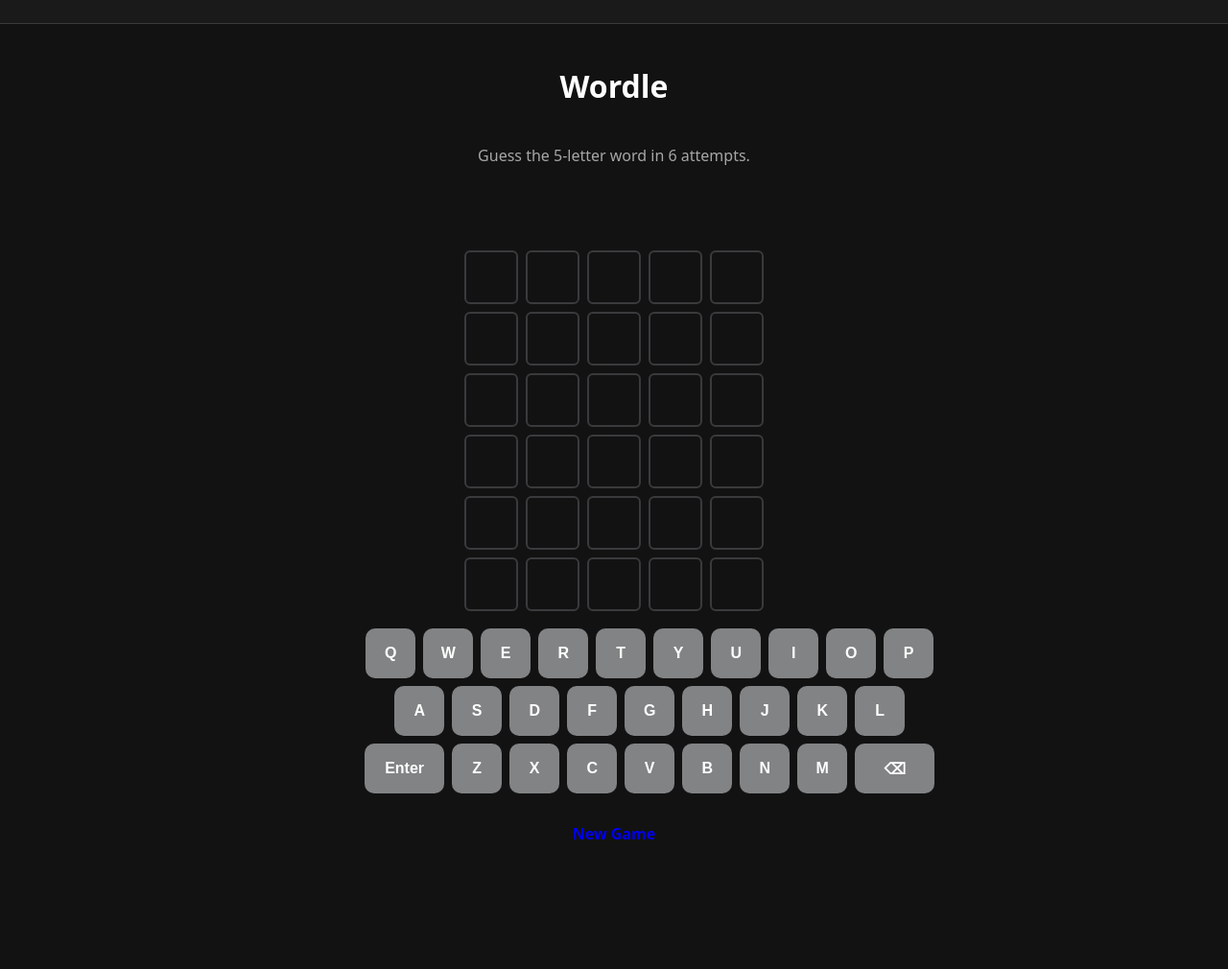
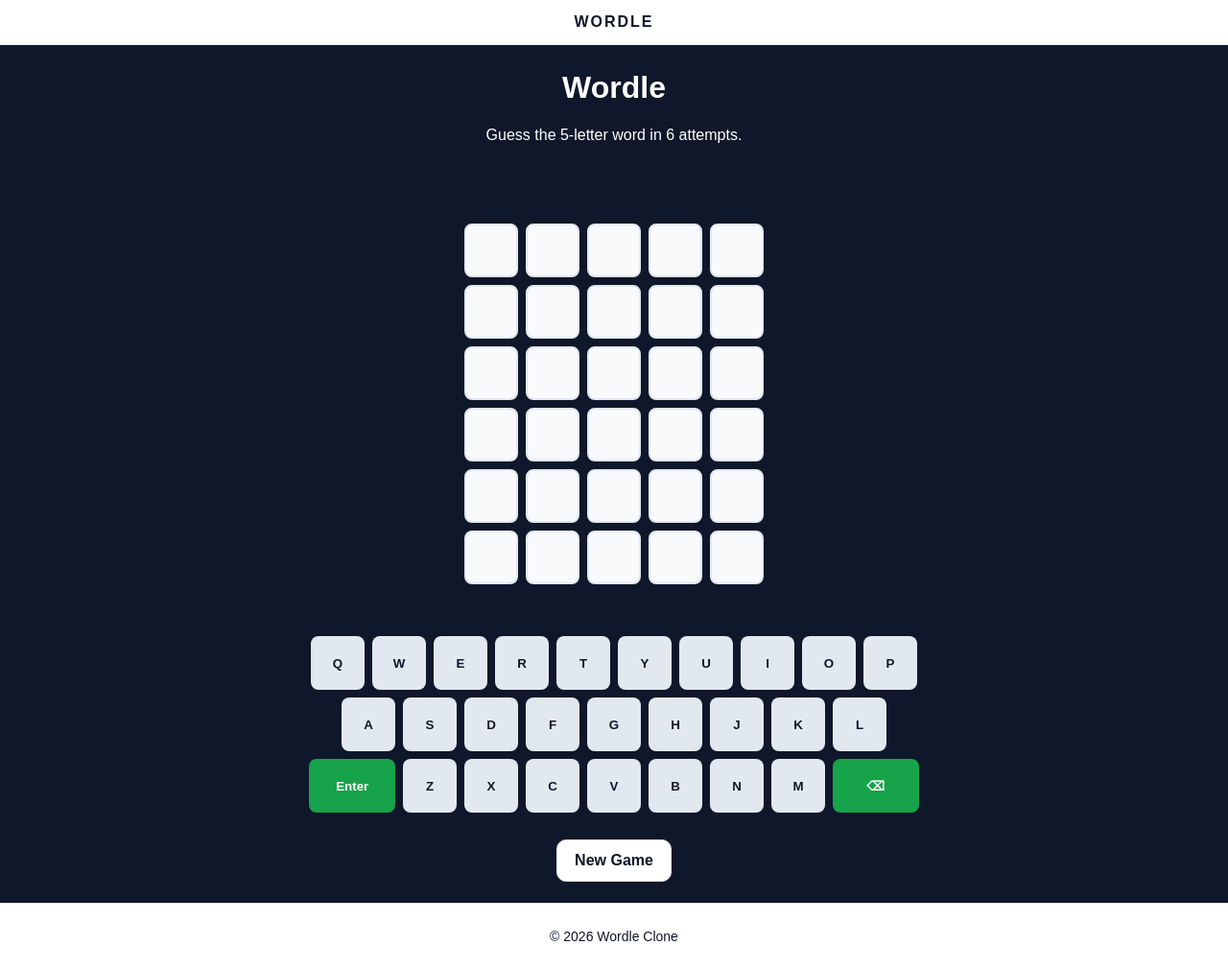
Before and after one commit to osman-AI-se/wordle-clone, a Flask app: page /game in a window 1280 px wide. Shown: the whole page at 96% size. Before the commit the page ends 875 px from the top, so only its background shows below. Run offline with Flask 3, Linux system fonts and the light colour scheme.

Commit message:
final styling of landing and game page

```diff
--- a/static/css/style.css
+++ b/static/css/style.css
@@ -1,184 +1,306 @@
-/* ---------- Base / Theme ---------- */
+/* =========================
+   THEME
+   ========================= */
 :root{
-  --bg: #121213;
-  --panel: #1a1a1b;
-  --text: #ffffff;
-  --muted: #a7a7a7;
-  --border: #3a3a3c;
+  --bg:#0f172a;
+  --panel:#ffffff;
+  --text:#0f172a;
+  --muted:#ffffff;
+  --border:#e2e8f0;
 
-  --empty: #121213;
-  --absent: #3a3a3c;
-  --present: #b59f3b;
-  --correct: #538d4e;
+  --absent:#94a3b8;
+  --present:#f59e0b;
+  --correct:#16a34a;
 
-  --radius: 10px;
+  --cell:56px;
+  --gap:8px;
 
-  --cell: 56px;
-  --gap: 8px;
+  --key-size:56px;
+  --key-gap:8px;
 
-  --key-size: 52px;
-  --key-gap: 8px;
+  --radius:12px;
 }
 
-*{ box-sizing: border-box; }
+*{ box-sizing:border-box; }
 
 body{
-  margin: 0;
-  font-family: system-ui, -apple-system, Segoe UI, Roboto, Arial, sans-serif;
+  margin:0;
+  font-family: Arial, sans-serif;
   background: var(--bg);
-  color: var(--text);
+  display:flex;
+  flex-direction:column;
+  min-height:100vh;
+  color:white;
 }
 
-/* ---------- Buttons ---------- */
-.btn{
-  display: inline-flex;
-  align-items: center;
-  justify-content: center;
-  padding: 12px 18px;
-  border-radius: 8px;
-  text-decoration: none;
-  font-weight: 700;
-  border: 1px solid transparent;
-  cursor: pointer;
+/* =========================
+   HEADER
+   ========================= */
+.header{
+  background:white;
+  color:var(--text);
+  padding:14px 0;
+  text-align:center;
+  border-bottom:1px solid var(--border);
 }
 
-.btn-primary{
-  background: var(--correct);
-  color: var(--text);
+.header-link{
+  color:var(--text);
+  text-decoration:none;
+  font-weight:900;
+  letter-spacing:2px;
+}
+/* =========================
+   FOOTER
+   ========================= */
+.footer{
+  background:white;
+  color:var(--text);
+  text-align:center;
+  padding:12px 0;
+  border-top:1px solid var(--border);
+  font-size:14px;
 }
 
-.btn-primary:hover{
-  filter: brightness(1.08);
-}
-
-/* ---------- Landing Page ---------- */
-.page-landing{
-  min-height: 100vh;
-  display: grid;
-  place-items: center;
-  padding: 24px;
-}
-
+/* =========================
+   LANDING
+   ========================= */
 .landing{
-  text-align: center;
-  max-width: 520px;
-  width: 100%;
+  flex:1;
+  display:flex;
+  flex-direction:column;
+  justify-content:center;
+  align-items:center;
+  gap:12px;
+  text-align:center;
+  padding:20px;
 }
 
 .title{
-  font-size: 3rem;
-  margin: 0 0 10px;
-  letter-spacing: 2px;
+  margin:0;
+  font-size:2.6rem;
+  letter-spacing:2px;
+  color:white;
 }
 
 .subtitle{
-  margin: 0 0 28px;
-  color: var(--muted);
-  line-height: 1.4;
+  margin:0 0 12px;
+  color:var(--muted);
 }
 
-/* ---------- Game Page Layout ---------- */
-.header{
-  position: sticky;
-  top: 0;
-  background: var(--panel);
-  border-bottom: 1px solid var(--border);
-  padding: 12px 16px;
+/* =========================
+   GAME PAGE
+   ========================= */
+
+.page-game{
+  min-height: 100vh;
+}
+
+.game-container{
+  flex: 1;
+  width: 100%;
+  max-width: 560px;
+  margin: 0 auto;
+  padding: 22px 16px 22px;
+  display: flex;
+  flex-direction: column;
+  align-items: center;
+  gap: 14px;
   text-align: center;
 }
 
-.game-container{
-  display: grid;
-  place-items: center;
-  gap: 18px;
-  padding: 22px 16px 28px;
+.keyboard{
+  width: 100%;
+  display:flex;
+  flex-direction:column;
+  gap: var(--key-gap);
+  align-items:center;
+  margin: 8px 0 6px;
 }
 
-/* Optional message area if you add it in game.html */
-.message{
-  min-height: 24px;
-  color: var(--muted);
-  text-align: center;
+
+.keyboard-row{
+  display:flex;
+  justify-content:center;
+  gap: var(--key-gap);
+  flex-wrap: nowrap;
 }
 
-/* ---------- Grid ---------- */
-.grid{
-  display: grid;
-  grid-template-columns: repeat(5, var(--cell));
-  gap: var(--gap);
-  justify-content: center;
-}
-
-.box{
-  width: var(--cell);
-  height: var(--cell);
-  border: 2px solid var(--border);
-  border-radius: 6px;
-  display: grid;
-  place-items: center;
-  font-size: 26px;
-  font-weight: 800;
-  text-transform: uppercase;
-  background: var(--empty);
-}
-
-/* States JS/backend will apply */
-.box.empty{ background: var(--empty); }
-.box.absent{ background: var(--absent); border-color: var(--absent); }
-.box.present{ background: var(--present); border-color: var(--present); }
-.box.correct{ background: var(--correct); border-color: var(--correct); }
-
-/* ---------- Keyboard ---------- */
-.keyboard{
-  width: min(520px, 100%);
-  display: grid;
-  gap: var(--key-gap);
-}
-
-.keyboard-row{
-  display: flex;
-  justify-content: center;
-  gap: var(--key-gap);
-}
 
 .key{
   height: var(--key-size);
   min-width: var(--key-size);
-  padding: 0 12px;
-  border-radius: 10px;
-  border: 0;
-  background: #818384;
+  padding: 0 10px;
+  border-radius: 8px;
+  border:none;
+  background:#e2e8f0;
+  font-weight:700;
+  cursor:pointer;
+  display:flex;
+  align-items:center;
+  justify-content:center;
   color: var(--text);
-  font-weight: 800;
-  font-size: 16px;
-  cursor: pointer;
-  display: inline-flex;
+}
+
+.key-wide{
+  min-width: calc(var(--key-size) * 1.6);
+}
+
+
+.game-actions{
+  margin-top: 10px;
+  display:flex;
+  justify-content:center;
+}
+
+
+@media (max-width: 520px){
+  :root{ --key-size: 46px; --key-gap: 6px; }
+
+  .keyboard-row{
+    flex-wrap: wrap;
+  }
+}
+
+/* =========================
+   BUTTONS
+   ========================= */
+.btn{
+  padding:12px 18px;
+  border-radius:10px;
+  text-decoration:none;
+  font-weight:700;
+  border:none;
+  cursor:pointer;
+}
+
+.btn-primary{
+  background:var(--correct);
+  color:white;
+}
+
+.btn-ghost{
+  background:var(--panel);
+  border:1px solid var(--border);
+  color:var(--text);
+}
+
+/* =========================
+   GAME CONTAINER
+   ========================= */
+.game-container{
+  flex: 1;
+  width: 100%;
+  max-width: 560px;
+  margin: 0 auto;
+  padding: 26px 16px 22px;
+  text-align: center;
+  color: white;
+  display: flex;
+  flex-direction: column;
   align-items: center;
-  justify-content: center;
+  gap: 12px;
+}
+
+.game-title{
+  margin:0 0 10px;
+}
+
+.subtitle{
+  color:var(--muted);
+  margin-bottom:15px;
+}
+
+.message{
+  min-height:20px;
+  color:var(--muted);
+  margin-bottom:10px;
+}
+
+/* =========================
+   BOARD
+   ========================= */
+
+.board{
+  width: 100%;
+  background: transparent;
+  border: none;
+  padding: 14px;
+}
+
+.grid{
+  display:grid;
+  grid-template-columns: repeat(5, var(--cell));
+  gap:var(--gap);
+  justify-content:center;
+  margin-bottom:20px;
+}
+
+.box{
+  width:var(--cell);
+  height:var(--cell);
+  border:2px solid var(--border);
+  border-radius:8px;
+  display:flex;
+  align-items:center;
+  justify-content:center;
+  font-size:24px;
+  font-weight:bold;
+  background:#f8fafc;
+  color:var(--text);
+}
+
+.box.absent{ background:var(--absent); color:white; border-color:var(--absent); }
+.box.present{ background:var(--present); color:white; border-color:var(--present); }
+.box.correct{ background:var(--correct); color:white; border-color:var(--correct); }
+
+/* =========================
+   KEYBOARD
+   ========================= */
+.keyboard{
+  display:flex;
+  flex-direction:column;
+  gap:var(--key-gap);
+  align-items:center;
+}
+
+.keyboard-row{
+  display:flex;
+  gap:var(--key-gap);
+}
+
+.key{
+  height:var(--key-size);
+  min-width:var(--key-size);
+  border-radius:8px;
+  border:none;
+  background:#e2e8f0;
+  font-weight:700;
+  cursor:pointer;
+  display:flex;
+  align-items:center;
+  justify-content:center;
+  color:var(--text);
 }
 
 .key[data-key="Enter"],
 .key[data-key="Backspace"]{
-  min-width: calc(var(--key-size) * 1.6);
+  min-width:calc(var(--key-size) * 1.6);
+  background:var(--correct);
+  color:white;
 }
 
-.key:active{
-  transform: translateY(1px);
+
+.key.absent{ background:var(--absent); color:white; }
+.key.present{ background:var(--present); color:white; }
+.key.correct{ background:var(--correct); color:white; }
+
+/* =========================
+   MOBILE
+   ========================= */
+@media (max-width:480px){
+  :root{
+    --cell:46px;
+    --key-size:46px;
+  }
 }
-
-/* Keyboard states (same colors as grid) */
-.key.absent{ background: var(--absent); }
-.key.present{ background: var(--present); }
-.key.correct{ background: var(--correct); }
-
-/* ---------- Responsive ---------- */
-@media (max-width: 480px){
-  :root{
-    --cell: 48px;
-    --gap: 6px;
-    --key-size: 44px;
-    --key-gap: 6px;
-  }
-
-  .title{ font-size: 2.4rem; }
-}
--- a/templates/game.html
+++ b/templates/game.html
@@ -10,15 +10,18 @@
 </head>
 
 <body class="page-game">
-  <header class="header"></header>
+
+  <header class="header">
+    <a class="header-link" href="{{ url_for('index') }}">WORDLE</a>
+  </header>
 
   <main class="game-container">
     <h1 class="game-title">Wordle</h1>
     <p class="subtitle">Guess the 5-letter word in 6 attempts.</p>
 
-    <div id="message" class="message"></div>
+    <div id="message" class="message" aria-live="polite"></div>
 
-    <section class="board">
+    <section class="board" aria-label="Wordle board">
       <div class="grid" id="grid" aria-label="Wordle grid">
         {% for row in range(6) %}
           {% for col in range(5) %}
@@ -51,8 +54,13 @@
     </section>
 
     <div class="game-actions">
-      <a class="btn btn-ghost" href="{{ url_for('new_game') }}">New Game</a> <!-- replace href with: {{ url_for('new_game') }}-->
+      <a class="btn btn-ghost" href="{{ url_for('new_game') }}">New Game</a>
     </div>
   </main>
+
+  <footer class="footer">
+    <p>© 2026 Wordle Clone</p>
+  </footer>
+
 </body>
 </html>
```
Also changed, not shown: templates/index.html (+9 -1 lines).
